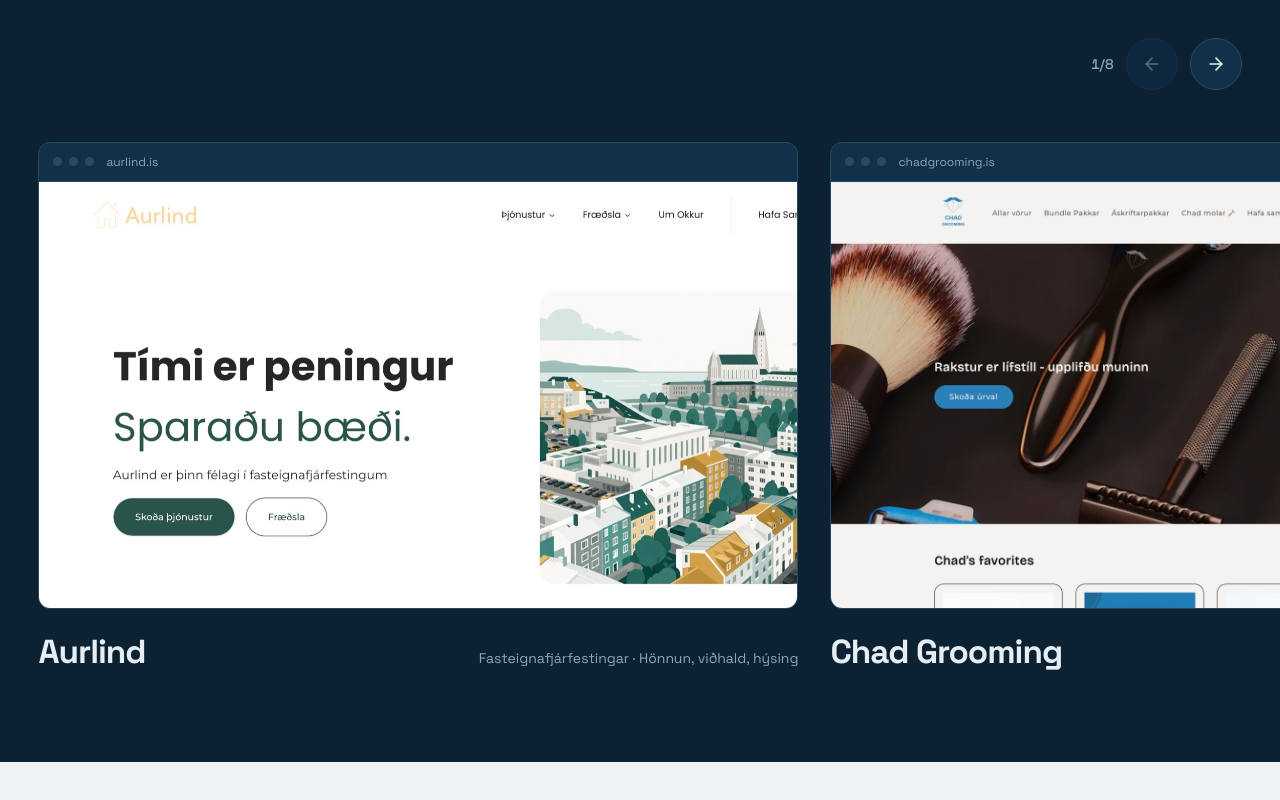
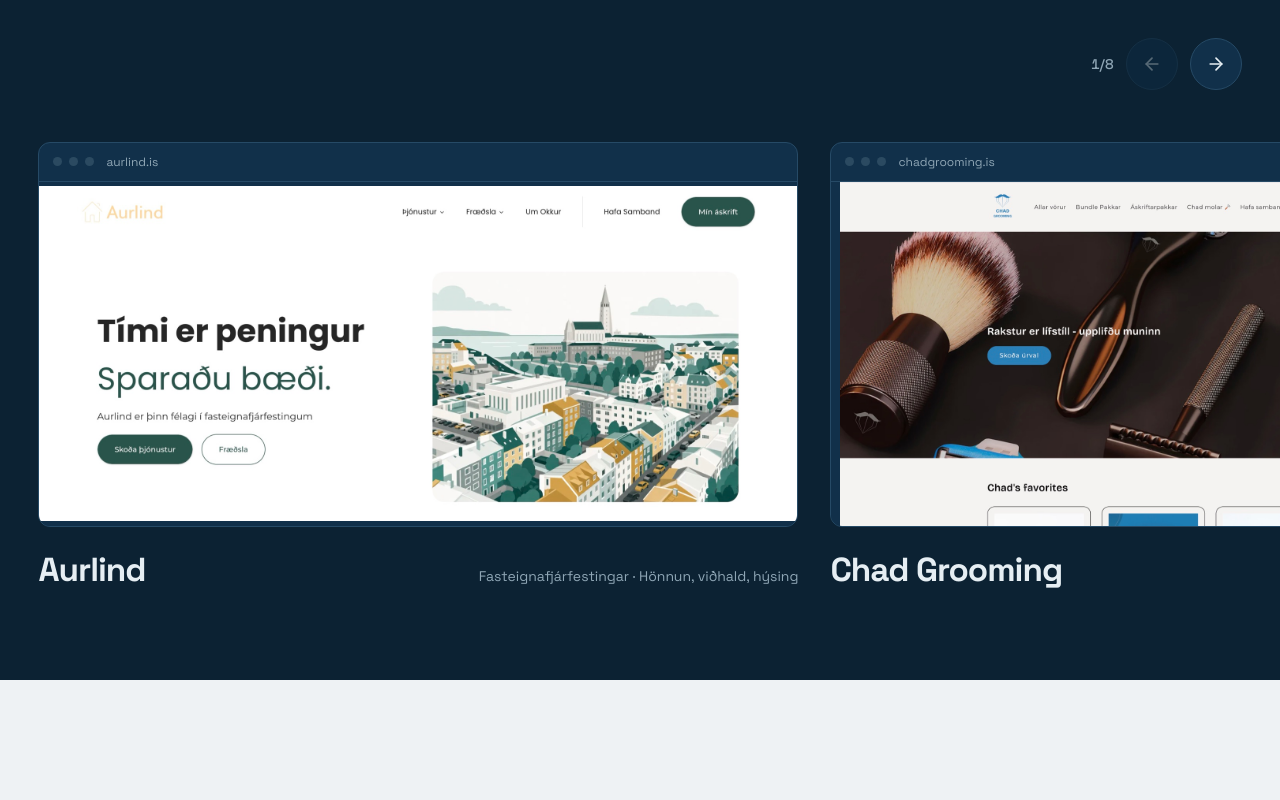
Before and after one commit to bjarturfreyrr/engi, a Next.js app: page / in a window 1280 px wide. Shown: the part 5731-6531 px from the top of the page. Built offline with nearby package versions, Linux system fonts and the light colour scheme.

Commit message:
Verkin: heilar skjámyndir og K R Law aftast
- Rammi í hlutfalli 2,2:1 og object-fit: contain svo ekkert klippist
- Þysjun við hover fjarlægð
- K R Law fært aftast

Co-Authored-By: Claude Opus 5.5 <noreply@anthropic.com>

```diff
--- a/app/(ny)/ny.css
+++ b/app/(ny)/ny.css
@@ -214,9 +214,9 @@ html:has(.ny) body { margin: 0; -webkit-font-smoothing: antialiased; -moz-osx-fo
 .ny-case__frame { border: 1px solid var(--ny-line); border-radius: 12px; overflow: hidden; background: var(--ny-panel); }
 .ny-case__bar { display: flex; align-items: center; gap: 12px; padding: 10px 14px; border-bottom: 1px solid var(--ny-line); font-size: 12px; color: var(--ny-subtle); }
 .ny-case__bar .ny-dots span { width: 9px; height: 9px; }
-.ny-case__img { position: relative; overflow: hidden; aspect-ratio: 16 / 9; }
-.ny-case__img img { object-fit: cover; object-position: top; transition: transform .7s cubic-bezier(.2,.7,.2,1); }
-.ny-case:hover .ny-case__img img { transform: scale(1.04); }
+/* Skjámyndirnar eru um 2,1–2,3:1; contain sýnir alla myndina án þess að klippa */
+.ny-case__img { position: relative; overflow: hidden; aspect-ratio: 2.2 / 1; background: var(--ny-panel); }
+.ny-case__img img { object-fit: contain; object-position: center; }
 .ny-case__meta { display: flex; justify-content: space-between; align-items: baseline; gap: 16px; flex-wrap: wrap; }
 .ny-case__meta b { font-size: clamp(26px, 2.6vw, 36px); letter-spacing: -0.03em; }
 .ny-case__meta span { font-size: 14px; color: var(--ny-subtle); }
--- a/components/ny/Work.tsx
+++ b/components/ny/Work.tsx
@@ -10,19 +10,17 @@ type Project = {
   url?: string
   image: string
   meta: string
-  // Breiðar skjámyndir: festa vinstri brún svo textinn klippist ekki
-  objectPosition?: string
 }
 
 const projects: Project[] = [
-  { title: "Aurlind", domain: "aurlind.is", url: "https://aurlind.is", image: "/verk/aurlind-2026.jpg", meta: "Fasteignafjárfestingar · Hönnun, viðhald, hýsing", objectPosition: "left top" },
+  { title: "Aurlind", domain: "aurlind.is", url: "https://aurlind.is", image: "/verk/aurlind-2026.jpg", meta: "Fasteignafjárfestingar · Hönnun, viðhald, hýsing" },
   { title: "Chad Grooming", domain: "chadgrooming.is", url: "https://chadgrooming.is", image: "/verk/chadgrooming2.jpg", meta: "Netverslun · Hönnun, viðhald, hýsing" },
   { title: "Thor Travel", domain: "thortravel.is", url: "https://thortravel.is", image: "/verk/thor.jpg", meta: "Ferðaþjónusta · Viðhald, hýsing" },
-  { title: "Týr", domain: "Týr · F.U.S. í Kópavogi", image: "/verk/tyr.jpg", meta: "Félagasamtök · Hönnun, viðhald, hýsing", objectPosition: "left top" },
+  { title: "Týr", domain: "Týr · F.U.S. í Kópavogi", image: "/verk/tyr.jpg", meta: "Félagasamtök · Hönnun, viðhald, hýsing" },
+  { title: "Stallion", domain: "stallion.is", url: "https://www.stallion.is", image: "/verk/stallion.jpg", meta: "Heildsala og vörumerki · Hönnun, viðhald, hýsing" },
+  { title: "Hleðslu GO", domain: "Hleðslu GO", image: "/verk/hledslugo.jpg", meta: "Hleðslustöðvar · Hönnun, viðhald, hýsing" },
+  { title: "Markaðsráð HR", domain: "Markaðsráð HR", image: "/verk/markadsrad.jpg", meta: "Nemendafélag · Hönnun, viðhald, hýsing" },
   { title: "K R Law", domain: "iplaw.is", url: "https://iplaw.is", image: "/verk/krlaw.jpg", meta: "Lögfræðistofa · Hönnun, viðhald, hýsing" },
-  { title: "Stallion", domain: "stallion.is", url: "https://www.stallion.is", image: "/verk/stallion.jpg", meta: "Heildsala og vörumerki · Hönnun, viðhald, hýsing" },
-  { title: "Hleðslu GO", domain: "Hleðslu GO", image: "/verk/hledslugo.jpg", meta: "Hleðslustöðvar · Hönnun, viðhald, hýsing", objectPosition: "left top" },
-  { title: "Markaðsráð HR", domain: "Markaðsráð HR", image: "/verk/markadsrad.jpg", meta: "Nemendafélag · Hönnun, viðhald, hýsing" },
 ]
 
 // .htrack er position: relative, svo offsetLeft spjaldanna miðast við brautina
@@ -98,7 +96,6 @@ const Work = () => {
                       alt={`Vefsíða ${project.title}`}
                       fill
                       sizes="(max-width: 860px) 78vw, 760px"
-                      style={project.objectPosition ? { objectPosition: project.objectPosition } : undefined}
                     />
                   </div>
                 </div>
```
